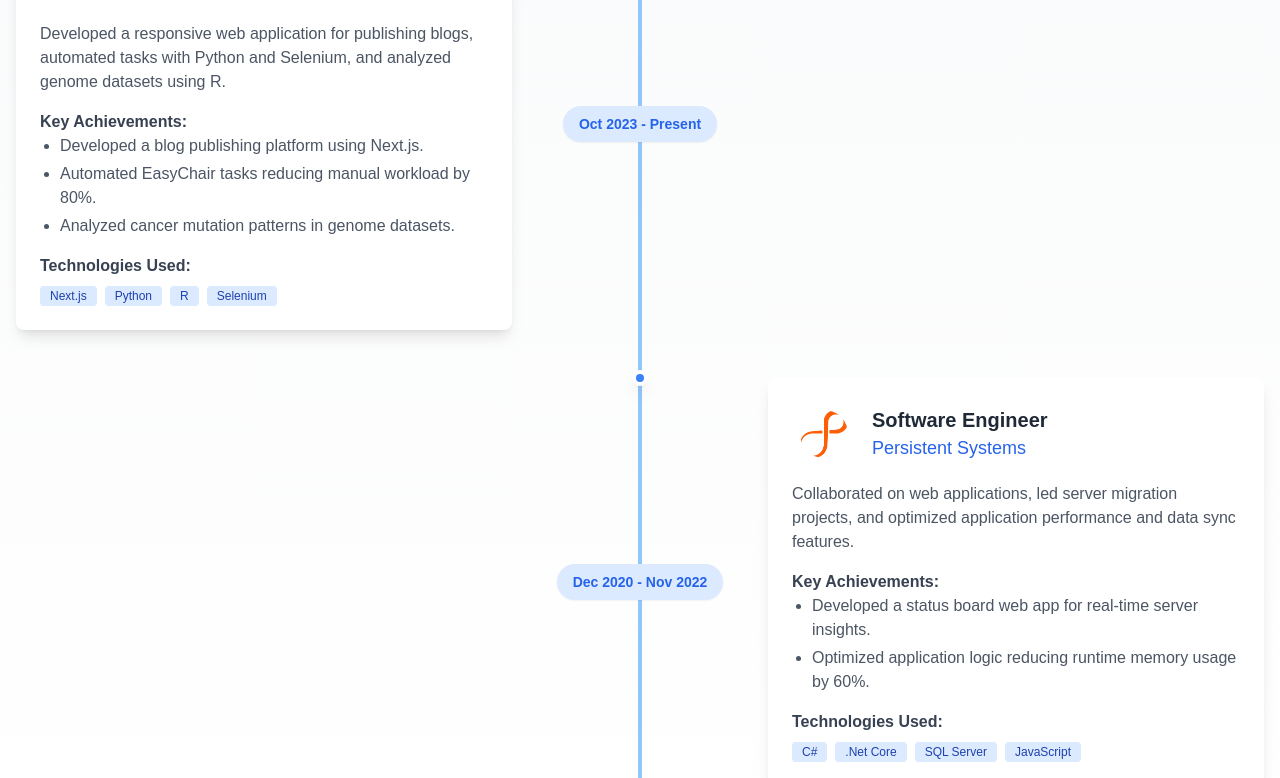
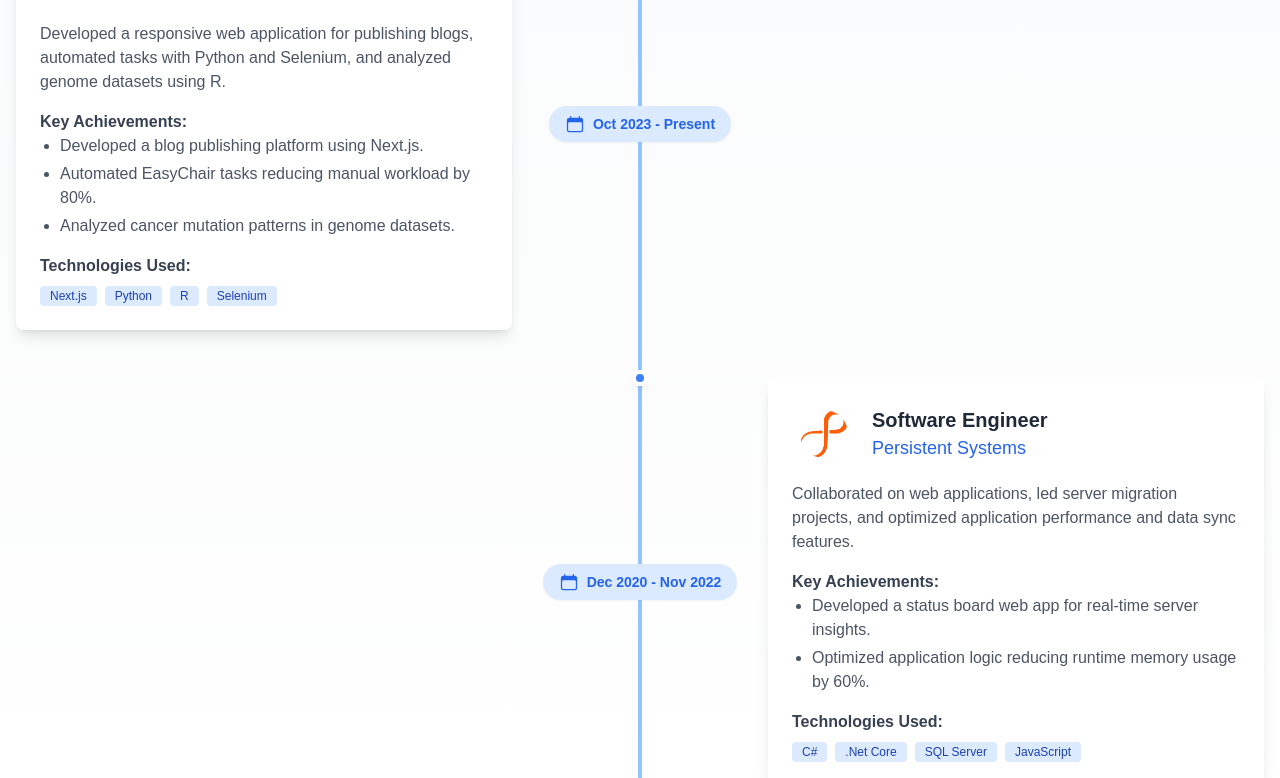
Before and after one commit to sriram-boddeda/sriram-boddeda.github.io, a Next.js app: page / in a window 1280 px wide. Shown: the part 3062-3840 px from the top of the page. Built offline with nearby package versions, Linux system fonts and the light colour scheme.

Commit message:
Refactor date display in TimelineDateRange component

```diff
--- a/components/TimelineDateRange.tsx
+++ b/components/TimelineDateRange.tsx
@@ -1,10 +1,25 @@
 import React from "react";
 import { format, parseISO } from "date-fns";
+import { CalendarIcon } from "@heroicons/react/24/solid";
 
-const formatDate = (dateString: string) => {
-  if (dateString === "Present") return "Present";
-  const date = parseISO(dateString);
-  return format(date, "MMM yyyy");
+const formatDateRange = (startDate: string, endDate: string) => {
+  if (endDate === "Present")
+    return `${format(parseISO(startDate), "MMM yyyy")} - Present`;
+
+  const start = parseISO(startDate);
+  const end = parseISO(endDate);
+
+  const startMonthYear = format(start, "MMM yyyy");
+  const endMonthYear = format(end, "MMM yyyy");
+
+  if (start.getFullYear() === end.getFullYear()) {
+    if (start.getMonth() === end.getMonth()) {
+      return `${format(start, "MMM d")} - ${format(end, "d yyyy")}`;
+    }
+    return `${startMonthYear} - ${endMonthYear}`;
+  }
+
+  return `${startMonthYear} - ${endMonthYear}`;
 };
 
 interface TimelineDateRangeProps {
@@ -17,9 +32,12 @@ const TimelineDateRange: React.FC<TimelineDateRangeProps> = ({
   endDate,
 }) => {
   return (
-    <div className="md:w-2/12 flex justify-center mb-4 md:mb-0">
-      <div className="text-sm font-semibold text-blue-600 bg-blue-100 py-2 px-4 rounded-full shadow-sm">
-        {formatDate(startDate)} - {formatDate(endDate)}
+    <div className="md:w-2/12 flex justify-center items-center mb-4 md:mb-0">
+      <div className="flex items-center bg-blue-100 py-2 px-4 rounded-full shadow-sm">
+        <CalendarIcon className="w-5 h-5 text-blue-600 mr-2" />
+        <span className="text-sm font-semibold text-blue-600">
+          {formatDateRange(startDate, endDate)}
+        </span>
       </div>
     </div>
   );
```
